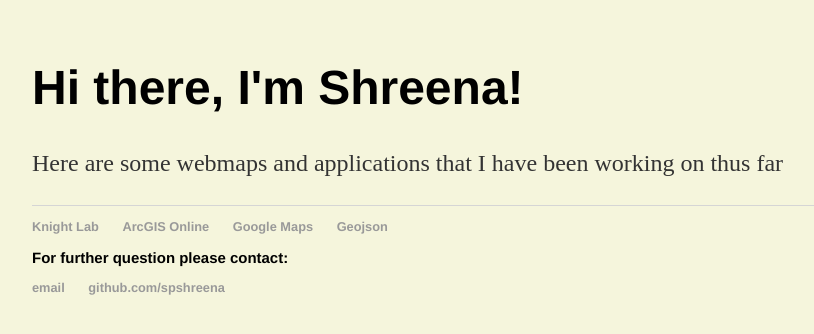
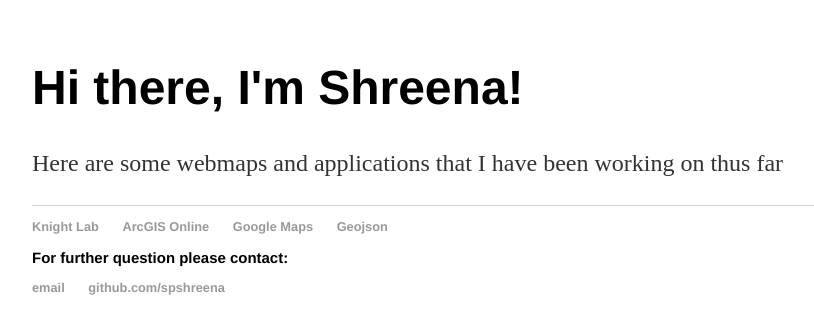
Before and after one commit to spshreena/spshreena.github.io, a Jekyll site: the page index.html, which Jekyll copies as it is, in a window 1280 px wide. Shown: the top 334 px of the page, without its empty margins (160-974 px from the left). Built offline with Jekyll 4.4.1, drawn with Linux system fonts in a browser that asks for light colours.

Commit message:
Update main.css

```diff
--- a/css/main.css
+++ b/css/main.css
@@ -1,7 +1,7 @@
 body {
     margin: 60px auto;
     width: 70%;
-    background-color: #f5f5dc;
+    background-color: FFFFF0;
 }
 nav ul, footer ul {
     font-family:'Helvetica', 'Arial', 'Sans-Serif';
```
